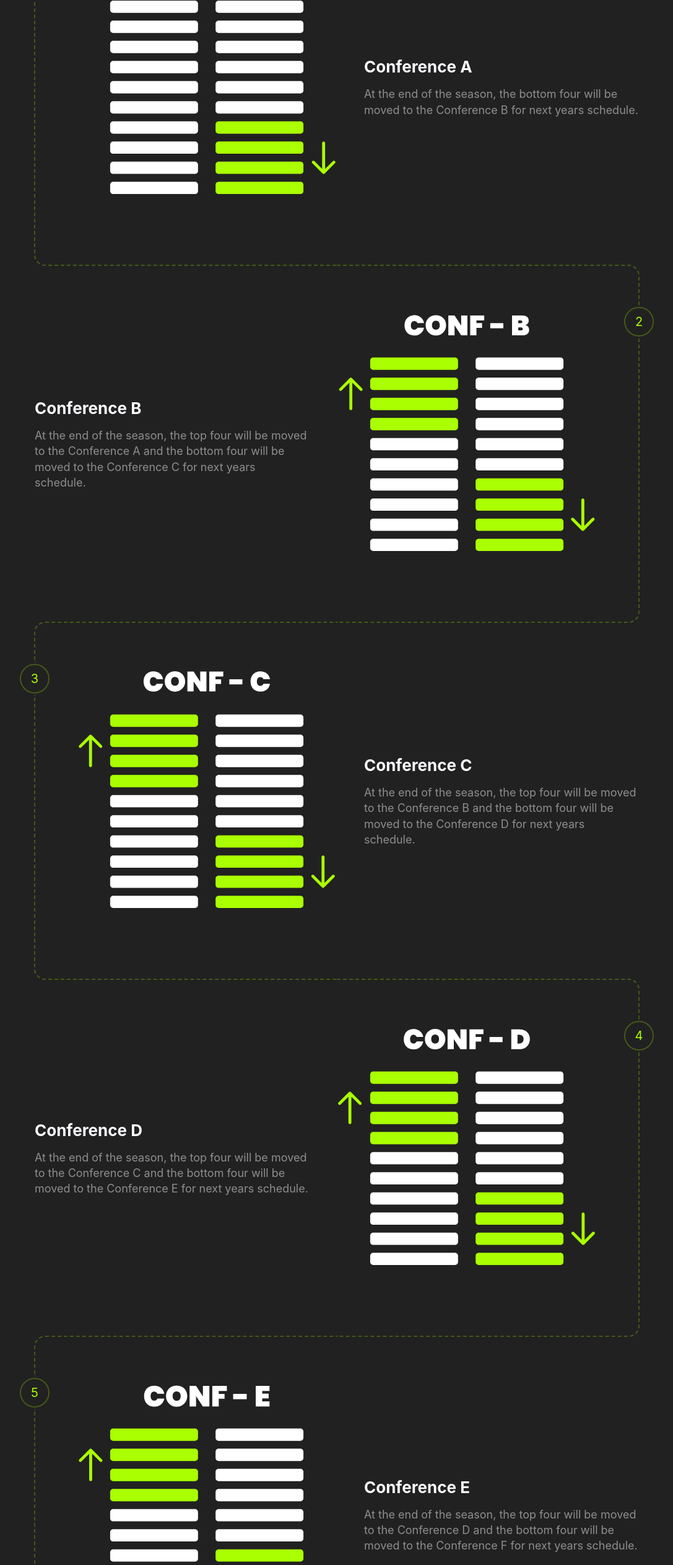
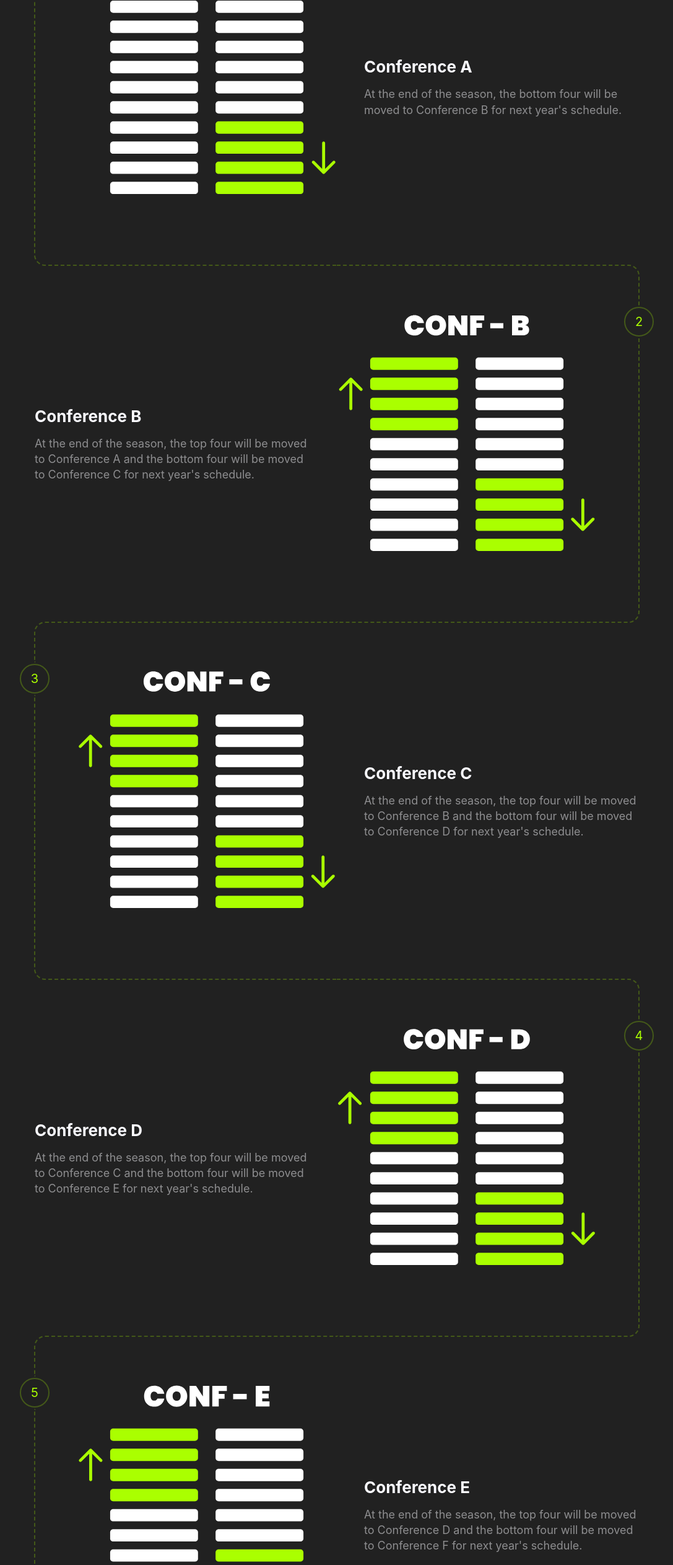
Before and after one commit to RevampCFB/cfb, a plain HTML site: page proposal.html in a window 1280 px wide. Shown: the part 8660-11185 px from the top of the page at 62% size, without its empty margins (96-1183 px from the left). Drawn offline with Linux system fonts and the light colour scheme.

Commit message:
Update proposal.html

```diff
--- a/proposal.html
+++ b/proposal.html
@@ -690,8 +690,8 @@ C74.3,17.7,74.4,18.1,74.7,18.2z" />
                   <div class="col-6@md">
                     <div class="text-component">
                       <h2 class="text-lg">Conference A</h2>
-                      <p class="color-contrast-medium">At the end of the season, the bottom four will be moved to the
-                        Conference B for next years schedule.</p>
+                      <p class="color-contrast-medium">At the end of the season, the bottom four will be moved to
+                        Conference B for next year's schedule.</p>
                     </div>
                   </div>
                 </div>
@@ -712,8 +712,8 @@ C74.3,17.7,74.4,18.1,74.7,18.2z" />
                   <div class="col-6@md">
                     <div class="text-component">
                       <h2 class="text-lg">Conference B</h2>
-                      <p class="color-contrast-medium">At the end of the season, the top four will be moved to the
-                        Conference A and the bottom four will be moved to the Conference C for next years schedule.</p>
+                      <p class="color-contrast-medium">At the end of the season, the top four will be moved to
+                        Conference A and the bottom four will be moved to Conference C for next year's schedule.</p>
                     </div>
                   </div>
                 </div>
@@ -734,8 +734,8 @@ C74.3,17.7,74.4,18.1,74.7,18.2z" />
                   <div class="col-6@md">
                     <div class="text-component">
                       <h2 class="text-lg">Conference C</h2>
-                      <p class="color-contrast-medium">At the end of the season, the top four will be moved to the
-                        Conference B and the bottom four will be moved to the Conference D for next years schedule.</p>
+                      <p class="color-contrast-medium">At the end of the season, the top four will be moved to
+                        Conference B and the bottom four will be moved to Conference D for next year's schedule.</p>
                     </div>
                   </div>
                 </div>
@@ -756,8 +756,8 @@ C74.3,17.7,74.4,18.1,74.7,18.2z" />
                   <div class="col-6@md">
                     <div class="text-component">
                       <h2 class="text-lg">Conference D</h2>
-                      <p class="color-contrast-medium">At the end of the season, the top four will be moved to the
-                        Conference C and the bottom four will be moved to the Conference E for next years schedule.</p>
+                      <p class="color-contrast-medium">At the end of the season, the top four will be moved to
+                        Conference C and the bottom four will be moved to Conference E for next year's schedule.</p>
                     </div>
                   </div>
                 </div>
@@ -778,8 +778,8 @@ C74.3,17.7,74.4,18.1,74.7,18.2z" />
                   <div class="col-6@md">
                     <div class="text-component">
                       <h2 class="text-lg">Conference E</h2>
-                      <p class="color-contrast-medium">At the end of the season, the top four will be moved to the
-                        Conference D and the bottom four will be moved to the Conference F for next years schedule.</p>
+                      <p class="color-contrast-medium">At the end of the season, the top four will be moved to
+                        Conference D and the bottom four will be moved to Conference F for next year's schedule.</p>
                     </div>
                   </div>
                 </div>
@@ -800,8 +800,8 @@ C74.3,17.7,74.4,18.1,74.7,18.2z" />
                   <div class="col-6@md">
                     <div class="text-component">
                       <h2 class="text-lg">Conference F</h2>
-                      <p class="color-contrast-medium">At the end of the season, the top four will be moved to the
-                        Conference E for next years schedule.</p>
+                      <p class="color-contrast-medium">At the end of the season, the top four will be moved to
+                        Conference E for next year's schedule.</p>
                     </div>
                   </div>
                 </div>
```
